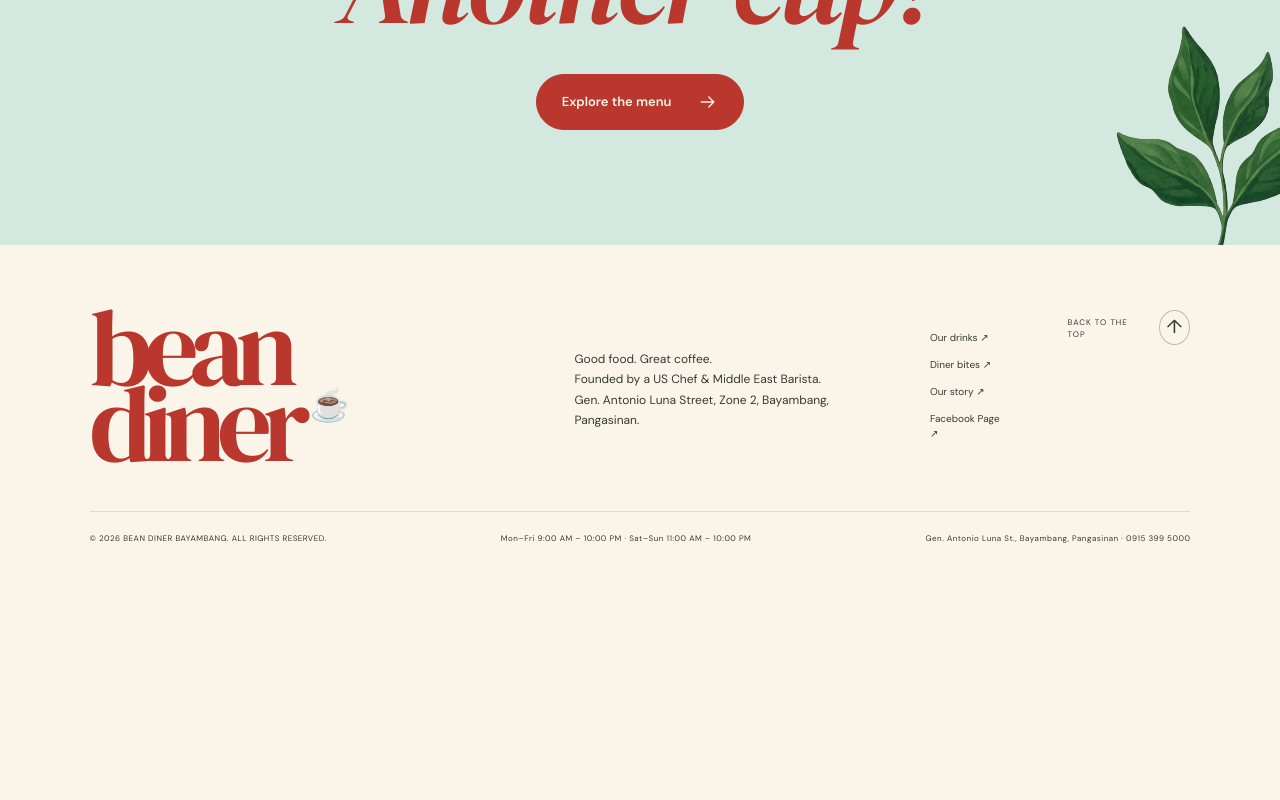
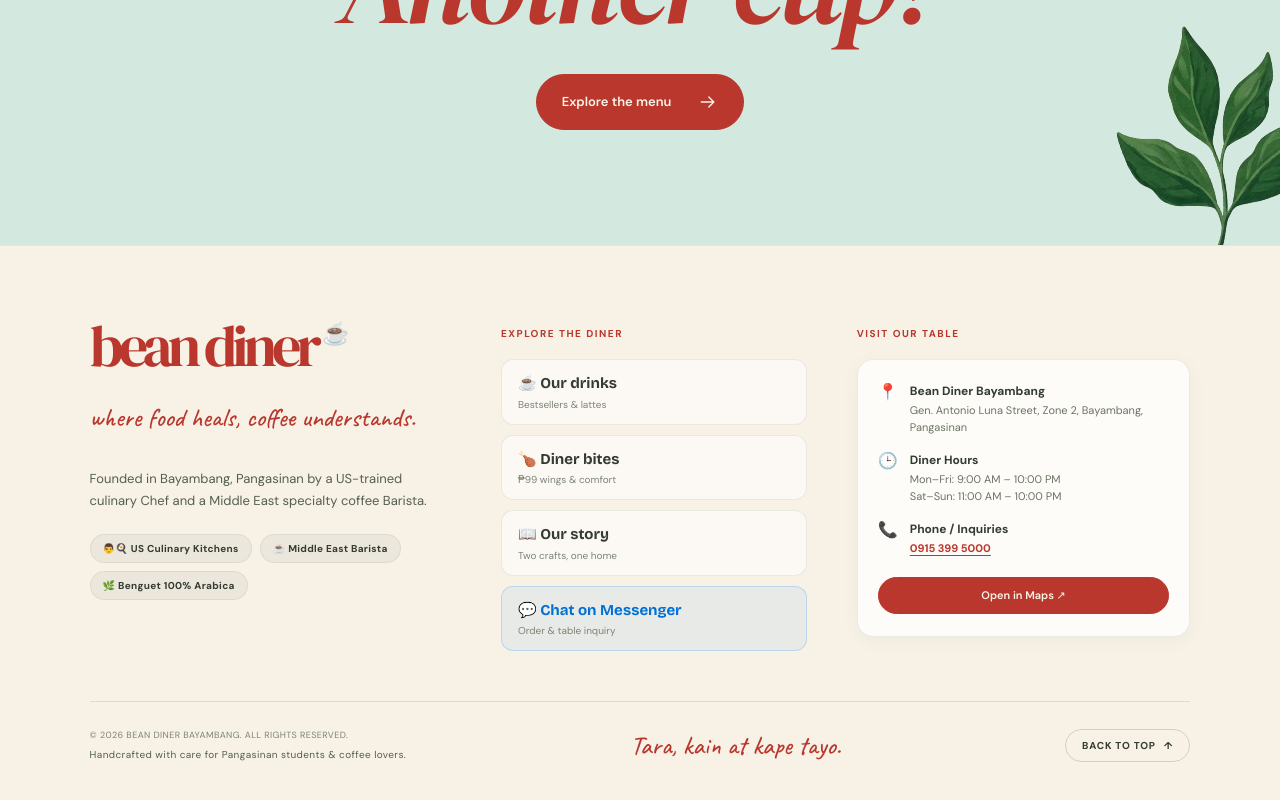
Before and after one commit to athancardenass/Beandiner, a React (Vite) app: page / in a window 1280 px wide. Shown: the part 8699-9499 px from the top of the page. Before the commit the page ends 9266 px from the top, so only its background shows below. Built offline with nearby package versions, Linux system fonts and the light colour scheme.

Commit message:
feat: redesign artisanal footer, fix mobile text collisions, and regenerate clean chai render

```diff
--- a/src/App.tsx
+++ b/src/App.tsx
@@ -1373,42 +1373,106 @@ function App() {
           <Sun />
         </section>
       </main>
-      {/* ↓ FOOTER: Logo, links, back-to-top */}
-      <footer>
-        <div className="footer-top">
-          <Logo footer />
-          <p>
-            Good food. Great coffee.
-            <br />
-            Founded by a US Chef &amp; Middle East Barista.
-            <br />
-            Gen. Antonio Luna Street, Zone 2, Bayambang, Pangasinan.
-          </p>
-          <div className="footer-links">
-            <a href="#menu">Our drinks ↗</a>
-            <a href="#bites">Diner bites ↗</a>
-            <a href="#story">Our story ↗</a>
-            <a
-              href="https://www.facebook.com/beandiner"
-              target="_blank"
-              rel="noopener noreferrer"
-            >
-              Facebook Page ↗
-            </a>
-          </div>
-          <a href="#home" className="back-top">
-            BACK TO THE TOP <span>↑</span>
+      {/* ↓ FOOTER: Elevated artisanal diner footer */}
+      <footer className="footer-artisanal">
+        <div className="footer-inner">
+          <div className="footer-brand-col">
+            <Logo footer />
+            <p className="footer-tagline">
+              <span className="handwritten">where food heals, coffee understands.</span>
+              <br />
+              Founded in Bayambang, Pangasinan by a US-trained culinary Chef and
+              a Middle East specialty coffee Barista.
+            </p>
+            <div className="footer-founder-chips">
+              <span className="founder-chip">👨🍳 US Culinary Kitchens</span>
+              <span className="founder-chip">☕ Middle East Barista</span>
+              <span className="founder-chip">🌿 Benguet 100% Arabica</span>
+            </div>
+          </div>
+
+          <div className="footer-nav-col">
+            <span className="footer-heading">EXPLORE THE DINER</span>
+            <div className="footer-pill-links">
+              <a href="#menu" className="footer-pill">
+                <span>☕ Our drinks</span>
+                <small>Bestsellers & lattes</small>
+              </a>
+              <a href="#bites" className="footer-pill">
+                <span>🍗 Diner bites</span>
+                <small>₱99 wings & comfort</small>
+              </a>
+              <a href="#story" className="footer-pill">
+                <span>📖 Our story</span>
+                <small>Two crafts, one home</small>
+              </a>
+              <a
+                href="https://m.me/beandiner"
+                target="_blank"
+                rel="noopener noreferrer"
+                className="footer-pill footer-pill-fb"
+              >
+                <span>💬 Chat on Messenger</span>
+                <small>Order & table inquiry</small>
+              </a>
+            </div>
+          </div>
+
+          <div className="footer-info-col">
+            <span className="footer-heading">VISIT OUR TABLE</span>
+            <div className="footer-info-card">
+              <div className="info-row">
+                <span className="info-icon">📍</span>
+                <div>
+                  <strong>Bean Diner Bayambang</strong>
+                  <p>Gen. Antonio Luna Street, Zone 2, Bayambang, Pangasinan</p>
+                </div>
+              </div>
+              <div className="info-row">
+                <span className="info-icon">🕒</span>
+                <div>
+                  <strong>Diner Hours</strong>
+                  <p>
+                    Mon–Fri: 9:00 AM – 10:00 PM
+                    <br />
+                    Sat–Sun: 11:00 AM – 10:00 PM
+                  </p>
+                </div>
+              </div>
+              <div className="info-row">
+                <span className="info-icon">📞</span>
+                <div>
+                  <strong>Phone / Inquiries</strong>
+                  <p>
+                    <a href="tel:09153995000" className="phone-link">
+                      0915 399 5000
+                    </a>
+                  </p>
+                </div>
+              </div>
+              <div className="footer-actions">
+                <a
+                  href="https://maps.google.com/?q=Gen.+Antonio+Luna+St,+Zone+2,+Bayambang,+Pangasinan"
+                  target="_blank"
+                  rel="noopener noreferrer"
+                  className="button footer-map-btn"
+                >
+                  Open in Maps ↗
+                </a>
+              </div>
+            </div>
+          </div>
+        </div>
+
+        <div className="footer-bottom-bar">
+          <div className="footer-copy">
+            <span>© {new Date().getFullYear()} BEAN DINER BAYAMBANG. ALL RIGHTS RESERVED.</span>
+            <span className="footer-subcopy">Handcrafted with care for Pangasinan students & coffee lovers.</span>
+          </div>
+          <span className="footer-closing handwritten">Tara, kain at kape tayo.</span>
+          <a href="#home" className="back-top-pill">
+            Back to top <span>↑</span>
           </a>
-        </div>
-        <div className="footer-bottom">
-          <span>
-            © {new Date().getFullYear()} BEAN DINER BAYAMBANG. ALL RIGHTS
-            RESERVED.
-          </span>
-          <span>Mon–Fri 9:00 AM – 10:00 PM · Sat–Sun 11:00 AM – 10:00 PM</span>
-          <span>
-            Gen. Antonio Luna St., Bayambang, Pangasinan · 0915 399 5000
-          </span>
         </div>
       </footer>
       {/* ↓ TOAST: Add-to-bag confirmation */}
--- a/src/index.css
+++ b/src/index.css
@@ -1458,71 +1458,206 @@ main {
   height: 83px;
   rotate: 10deg;
 }
-/* ↓ FOOTER: Logo, links, back-to-top */
-footer {
-  padding: 65px 7% 23px;
-  background: var(--cream);
-}
-.footer-top {
-  display: flex;
-  align-items: center;
-  gap: 65px;
+/* ↓ FOOTER: Artisanal Diner Footer */
+.footer-artisanal {
+  padding: 80px 7% 35px;
+  background: #f7f1e6;
+  border-top: 1px solid rgba(52, 59, 50, 0.08);
+  position: relative;
+  overflow: hidden;
+}
+.footer-inner {
+  display: grid;
+  grid-template-columns: 1.3fr 1.1fr 1.2fr;
+  gap: 50px;
   padding-bottom: 50px;
 }
-/* ↓ FOOTER LOGO: Large footer brand mark */
-.footer-logo {
-  font-size: 108px;
-  letter-spacing: -9px;
-  padding-bottom: 0;
-}
-.footer-logo .logo-spark {
-  font-size: 32px;
-  top: -45px;
-  left: 8px;
-}
-.footer-top > p {
+.footer-brand-col {
+  display: flex;
+  flex-direction: column;
+  gap: 16px;
+}
+.footer-tagline {
+  font-size: 13px;
+  line-height: 1.7;
+  color: #555e51;
+  max-width: 360px;
+}
+.footer-tagline .handwritten {
+  font-size: 26px;
+  color: var(--red);
+  display: block;
+  margin-bottom: 6px;
+}
+.footer-founder-chips {
+  display: flex;
+  flex-wrap: wrap;
+  gap: 8px;
+  margin-top: 6px;
+}
+.founder-chip {
+  font-family: "DM Sans", sans-serif;
+  font-size: 10px;
+  font-weight: 700;
+  letter-spacing: 0.3px;
+  padding: 6px 12px;
+  border-radius: 999px;
+  background: rgba(52, 59, 50, 0.05);
+  color: var(--ink);
+  border: 1px solid rgba(52, 59, 50, 0.08);
+}
+.footer-heading {
+  font-family: "DM Sans", sans-serif;
+  font-size: 10px;
+  font-weight: 800;
+  letter-spacing: 1.5px;
+  color: var(--red);
+  margin-bottom: 18px;
+  display: block;
+}
+.footer-nav-col {
+  display: flex;
+  flex-direction: column;
+}
+.footer-pill-links {
+  display: flex;
+  flex-direction: column;
+  gap: 10px;
+}
+.footer-pill {
+  display: flex;
+  flex-direction: column;
+  padding: 12px 16px;
+  border-radius: 12px;
+  background: #ffffff90;
+  border: 1px solid rgba(52, 59, 50, 0.09);
+  text-decoration: none;
+  transition: all 0.22s ease;
+}
+.footer-pill span {
+  font-family: "Bricolage Grotesque", "Plus Jakarta Sans", sans-serif;
+  font-size: 15px;
+  font-weight: 700;
+  color: var(--ink);
+}
+.footer-pill small {
+  font-size: 10px;
+  color: #7b8474;
+  margin-top: 2px;
+}
+.footer-pill:hover {
+  background: #ffffff;
+  border-color: var(--red);
+  transform: translateX(4px);
+}
+.footer-pill:hover span {
+  color: var(--red);
+}
+.footer-pill-fb {
+  background: rgba(0, 132, 255, 0.06);
+  border-color: rgba(0, 132, 255, 0.2);
+}
+.footer-pill-fb span {
+  color: #0070d6;
+}
+.footer-pill-fb:hover {
+  background: rgba(0, 132, 255, 0.12);
+  border-color: #0084ff;
+}
+.footer-info-col {
+  display: flex;
+  flex-direction: column;
+}
+.footer-info-card {
+  background: #ffffffc0;
+  border: 1px solid rgba(52, 59, 50, 0.09);
+  border-radius: 16px;
+  padding: 22px 20px;
+  display: flex;
+  flex-direction: column;
+  gap: 16px;
+  box-shadow: 0 4px 20px rgba(52, 59, 50, 0.04);
+}
+.info-row {
+  display: flex;
+  gap: 12px;
+  align-items: flex-start;
+}
+.info-icon {
+  font-size: 16px;
+  line-height: 1.3;
+}
+.info-row strong {
+  display: block;
   font-size: 12px;
-  line-height: 1.7;
-  margin-top: 8px;
-}
-/* ↓ FOOTER LINKS: Navigation links column */
-.footer-links {
-  display: flex;
-  flex-direction: column;
-  gap: 12px;
-  font-size: 10px;
-  margin-left: auto;
-}
-.footer-links > a:hover {
-  color: var(--red);
-}
-/* ↓ BACK TO TOP: Scroll-to-top button */
-.back-top {
-  font-size: 8px;
-  letter-spacing: 1px;
-  display: flex;
-  align-items: center;
-  gap: 20px;
-  align-self: flex-start;
-}
-.back-top > span {
-  border: 1px solid #343b3250;
-  border-radius: 50%;
-  width: 35px;
-  height: 35px;
-  display: grid;
-  place-items: center;
-  font-size: 19px;
-}
-/* ↓ FOOTER BOTTOM: Copyright and legal */
-.footer-bottom {
-  display: flex;
+  font-weight: 700;
+  color: var(--ink);
+  margin-bottom: 2px;
+}
+.info-row p {
+  font-size: 11px;
+  line-height: 1.5;
+  color: #6a7362;
+  margin: 0;
+}
+.phone-link {
+  color: var(--red);
+  font-weight: 700;
+  text-decoration: underline;
+  text-underline-offset: 3px;
+}
+.footer-actions {
+  margin-top: 4px;
+}
+.footer-map-btn {
+  width: 100%;
+  padding: 11px 16px;
+  font-size: 11px;
+  justify-content: center;
+}
+.footer-bottom-bar {
+  display: flex;
+  align-items: center;
   justify-content: space-between;
   gap: 20px;
-  border-top: 1px solid #343b3225;
-  padding-top: 20px;
-  font-size: 8px;
-  letter-spacing: 0.5px;
+  border-top: 1px solid rgba(52, 59, 50, 0.12);
+  padding-top: 24px;
+}
+.footer-copy {
+  display: flex;
+  flex-direction: column;
+  gap: 4px;
+  font-size: 9px;
+  letter-spacing: 0.4px;
+  color: #7b8474;
+}
+.footer-subcopy {
+  font-size: 10px;
+  color: #555e51;
+}
+.footer-closing {
+  font-size: 26px;
+  color: var(--red);
+}
+.back-top-pill {
+  display: inline-flex;
+  align-items: center;
+  gap: 8px;
+  font-family: "DM Sans", sans-serif;
+  font-size: 10px;
+  font-weight: 700;
+  letter-spacing: 0.8px;
+  text-transform: uppercase;
+  color: var(--ink);
+  padding: 8px 16px;
+  border: 1px solid rgba(52, 59, 50, 0.18);
+  border-radius: 999px;
+  transition: all 0.2s ease;
+}
+.back-top-pill:hover {
+  background: var(--red);
+  color: #ffffff;
+  border-color: var(--red);
 }
 /* ↓ REVEAL: Scroll-triggered reveal animation */
 .reveal {
@@ -2380,10 +2515,10 @@ footer {
     font-size: 14px;
   }
   .hero h1 {
-    font-size: clamp(71px, 13.5vw, 103px);
-    letter-spacing: -3.4px;
-    line-height: 0.99;
-    margin-top: 18px;
+    font-size: clamp(48px, 12vw, 76px);
+    letter-spacing: -2.5px;
+    line-height: 1.02;
+    margin-top: 14px;
   }
   .hero-oval {
     width: 580px;
@@ -2393,37 +2528,42 @@ footer {
     rotate: 16deg;
   }
   .hero-product-wrap {
-    top: 236px;
-    left: 29%;
+    top: 225px;
+    left: 34%;
     width: 62%;
-    max-width: 360px;
+    max-width: 320px;
   }
   .hero-product {
-    height: 350px;
+    height: 320px;
     animation-duration: 8s;
   }
   .hero-copy {
     top: auto;
-    bottom: 86px;
+    bottom: 55px;
     left: 6%;
     right: 6%;
+    max-width: 340px;
   }
   .hero-copy p {
     font-size: 12px;
-    line-height: 1.7;
+    line-height: 1.6;
+    word-break: normal;
+    overflow-wrap: break-word;
   }
   .hero-ctas {
-    margin-top: 19px;
-    gap: 23px;
+    margin-top: 14px;
+    gap: 14px;
+    align-items: center;
+    flex-wrap: wrap;
   }
   .hero-ctas .button {
     font-size: 11px;
-    padding: 15px 19px;
-    gap: 17px;
+    padding: 13px 18px;
+    gap: 14px;
   }
   .hero-ctas .text-link {
     font-size: 10px;
-    gap: 7px;
+    gap: 6px;
   }
   .happy-stamp {
     width: 87px;
@@ -2441,18 +2581,18 @@ footer {
     font-size: 9.7px;
   }
   .hero-scribble {
-    left: 7%;
+    left: 6%;
     right: auto;
-    top: 335px;
-    transform: rotate(-9deg);
+    top: 180px;
+    transform: rotate(-6deg);
+    z-index: 2;
   }
   .hero-scribble .handwritten {
-    font-size: 28px;
+    font-size: 19px;
+    line-height: 1.15;
   }
   .hero-scribble svg {
-    transform: scaleX(-1) rotate(-30deg);
-    margin-left: 12px;
-    width: 65px;
+    display: none;
   }
   .hero-bean.bean-one {
     left: 55%;
@@ -2949,9 +3089,9 @@ footer {
     padding: 16px 22px;
   }
   .final-cherry {
-    width: 70px;
+    width: 46px;
     left: -15px;
-    top: 175px;
+    top: 85px;
   }
   .final-leaf {
     width: 115px;
@@ -2964,58 +3104,38 @@ footer {
     right: 6%;
     top: 66px;
   }
-  footer {
-    padding: 45px 7% 20px;
-  }
-  .footer-top {
-    display: grid;
-    grid-template-columns: 1fr 1fr;
-    gap: 30px 20px;
-    padding-bottom: 30px;
-  }
-  .footer-logo {
-    font-size: 87px;
-    letter-spacing: -7px;
-    justify-self: start;
-  }
-  .footer-logo .logo-spark {
-    font-size: 27px;
-    top: -35px;
-    left: 7px;
-  }
-  .footer-top > p {
+  .footer-artisanal {
+    padding: 55px 6% 120px;
+  }
+  .footer-inner {
+    grid-template-columns: 1fr;
+    gap: 36px;
+    padding-bottom: 35px;
+  }
+  .footer-brand-col {
+    gap: 12px;
+  }
+  .footer-tagline {
+    font-size: 12px;
+  }
+  .footer-founder-chips {
+    flex-direction: row;
+    flex-wrap: wrap;
+  }
+  .footer-bottom-bar {
+    flex-direction: column;
+    align-items: flex-start;
+    gap: 16px;
+    padding-top: 20px;
+  }
+  .footer-closing {
+    font-size: 22px;
+  }
+  .back-top-pill {
+    width: 100%;
+    justify-content: center;
+    padding: 12px 18px;
     font-size: 11px;
-    justify-self: end;
-    padding-right: 10px;
-  }
-  .footer-links {
-    margin: 0;
-    font-size: 11px;
-    gap: 13px;
-  }
-  .back-top {
-    font-size: 6px;
-    align-self: end;
-    justify-self: end;
-    gap: 9px;
-  }
-  .back-top > span {
-    height: 29px;
-    width: 29px;
-    font-size: 15px;
-  }
-  .footer-bottom {
-    display: grid;
-    grid-template-columns: 1fr 1fr;
-    font-size: 7px;
-    gap: 13px;
-  }
-  .footer-bottom > span:nth-child(2) {
-    text-align: right;
-  }
-  .footer-bottom > span:last-child {
-    grid-column: 1/-1;
-    opacity: 0.8;
   }
   .modal {
     max-width: calc(100% - 20px);
@@ -3243,10 +3363,17 @@ footer {
 }
 @media (max-width: 760px) {
   .floating-messenger {
-    bottom: 18px;
-    right: 18px;
-    padding: 10px 14px;
-    font-size: 10px;
+    bottom: 16px;
+    right: 16px;
+    width: 48px;
+    height: 48px;
+    padding: 0;
+    border-radius: 50%;
+    justify-content: center;
+    box-shadow: 0 6px 20px rgba(0, 132, 255, 0.45);
+  }
+  .floating-messenger span {
+    display: none;
   }
 }
 /* ↓ ACCESSIBILITY: Reduced motion preferences */
```
Also changed, not shown: scripts/capture_mobile.mjs (added, +119 -0 lines), public/images/optimized/chai.webp, 18 other files (tests, documents, lock files or other folders).
